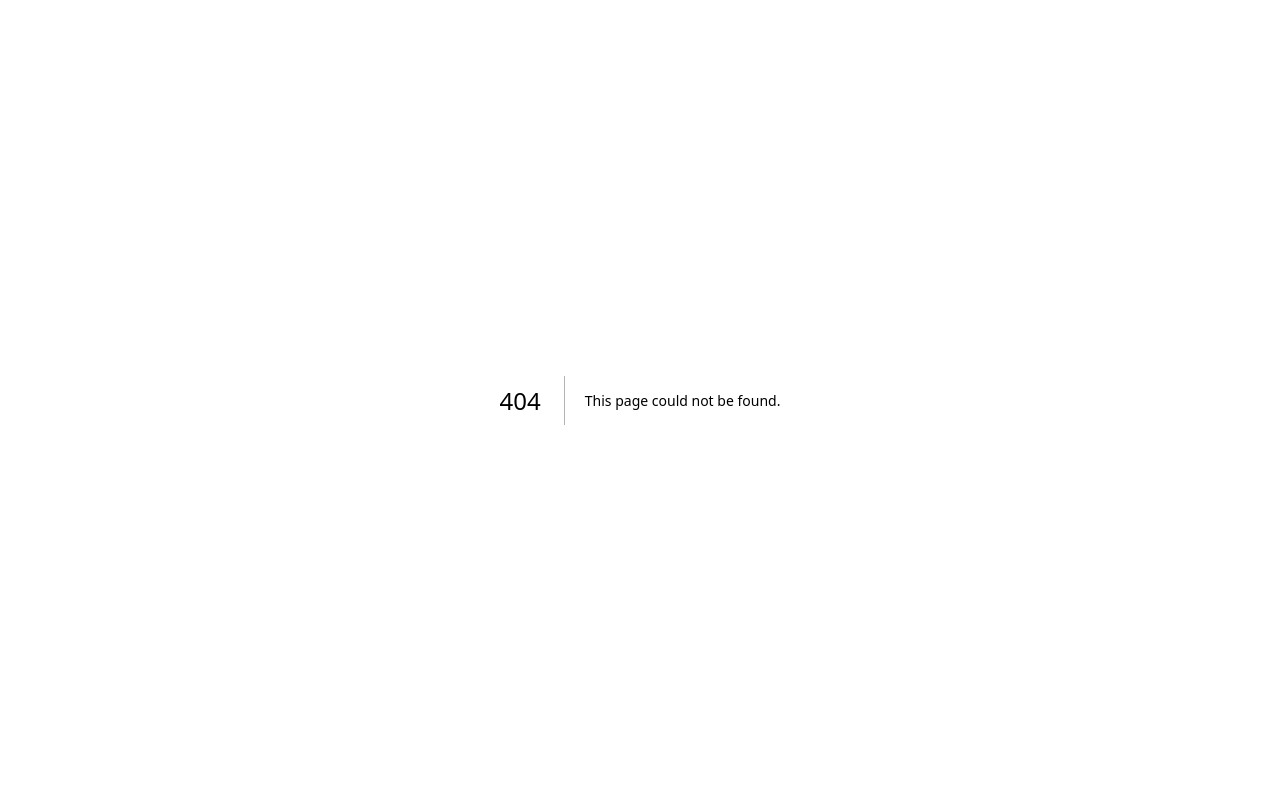
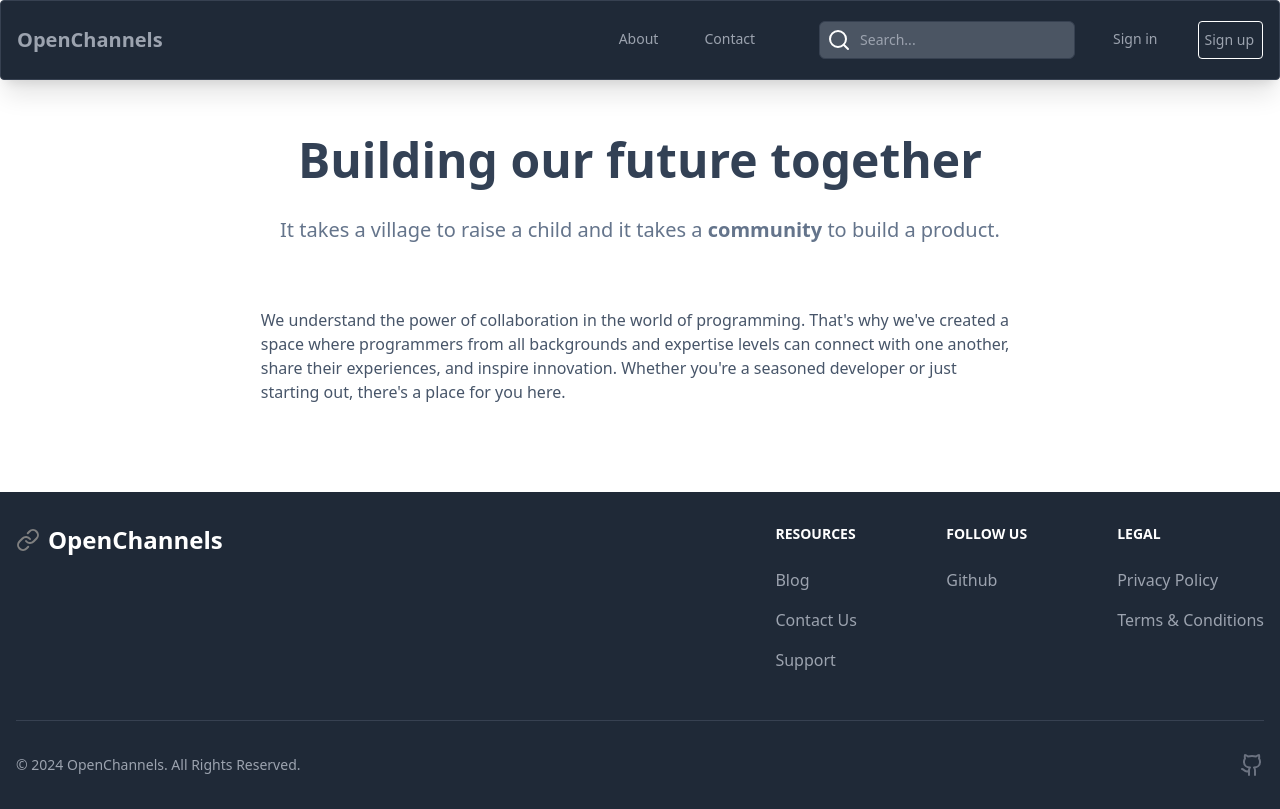
Before and after one commit to denver-edwards/OpenChannels, a Next.js app: page /about in a window 1280 px wide. Before the commit this address had no page. Built offline with nearby package versions, Linux system fonts and the light colour scheme.

Commit message:
pages added

```diff
--- a/auth.js
+++ b/auth.js
@@ -3,4 +3,7 @@ import GitHub from "next-auth/providers/github";
 
 export const { signIn, signOut, auth } = NextAuth({
   providers: [GitHub],
+  pages: {
+    signIn: "/login",
+  },
 });
--- /dev/null
+++ b/components/Footer.jsx
@@ -0,0 +1,101 @@
+import { Menu, Search } from "lucide-react";
+import { Github, Link as LinkIcon } from "lucide-react";
+import Link from "next/link";
+
+export default function Footer() {
+  const year = new Date().getFullYear();
+
+  return (
+    <footer className="bg-gray-800 mt-auto">
+      <div className="mx-auto w-full max-w-screen-xl p-4 py-6 lg:py-8">
+        <div className="md:flex md:justify-between">
+          <div className="mb-6 md:mb-0">
+            <Link href="/" className="flex items-center">
+              <LinkIcon color="gray" />
+              <span className="pl-2 self-center text-2xl font-semibold whitespace-nowrap text-white">
+                OpenChannels
+              </span>
+            </Link>
+          </div>
+
+          <div className="grid grid-cols-2 gap-8 sm:gap-6 sm:grid-cols-3">
+            <div>
+              <h2 className="mb-6 text-sm font-semibold uppercase text-white">
+                Resources
+              </h2>
+              <ul className="text-gray-400 font-medium">
+                <li className="mb-4">
+                  <Link href="/support" className="hover:underline">
+                    Blog
+                  </Link>
+                </li>
+                <li className="mb-4">
+                  <Link href="/support" className="hover:underline">
+                    Contact Us
+                  </Link>
+                </li>
+                <li className="mb-4">
+                  <Link href="/support" className="hover:underline">
+                    Support
+                  </Link>
+                </li>
+              </ul>
+            </div>
+
+            <div>
+              <h2 className="mb-6 text-sm font-semibold uppercase text-white">
+                Follow us
+              </h2>
+              <ul className="text-gray-400 font-medium">
+                <li className="mb-4">
+                  <a
+                    href="https://github.com/denver-edwards/OpenChannels"
+                    className="hover:underline"
+                  >
+                    Github
+                  </a>
+                </li>
+              </ul>
+            </div>
+
+            <div>
+              <h2 className="mb-6 text-sm font-semibold uppercase text-white">
+                Legal
+              </h2>
+              <ul className="text-gray-400 font-medium">
+                <li className="mb-4">
+                  <Link href="/policy" className="hover:underline">
+                    Privacy Policy
+                  </Link>
+                </li>
+                <li>
+                  <Link href="/terms" className="hover:underline">
+                    Terms &amp; Conditions
+                  </Link>
+                </li>
+              </ul>
+            </div>
+          </div>
+        </div>
+
+        <hr className="my-6 sm:mx-auto border-gray-700 lg:my-8" />
+        <div className="sm:flex sm:items-center sm:justify-between">
+          <span className="text-sm sm:text-center text-gray-400">
+            © {year}{" "}
+            <a href="/" className="hover:underline">
+              OpenChannels
+            </a>
+            . All Rights Reserved.
+          </span>
+
+          <div className="flex mt-4 sm:justify-center sm:mt-0">
+            <a href="#" className="text-gray-500 hover:text-white ms-5">
+              <Github />
+              <span className="sr-only">GitHub account</span>
+            </a>
+          </div>
+        </div>
+      </div>
+    </footer>
+  );
+}
--- a/components/Header.jsx
+++ b/components/Header.jsx
@@ -21,7 +21,7 @@ export default function Header() {
             onClick={() => setShowMenu(!showMenu)}
           >
             <span className="sr-only">Open main menu</span>
-            <Menu size={20} toggled={showMenu} toggle={setShowMenu} />
+            <Menu size={20} />
           </button>
         </div>
 
@@ -64,7 +64,7 @@ export default function Header() {
               Sign in
             </Link>
             <Link
-              href="/signup"
+              href="/login"
               className="block py-2 pr-2 pl-1.5 md:hover:bg-transparent rounded border rounded border-white text-gray-400 md:hover:text-white hover:bg-gray-700 hover:text-white"
             >
               Sign up
--- /dev/null
+++ b/pages/about.jsx
@@ -0,0 +1,40 @@
+import Header from "@/components/Header";
+import Footer from "@/components/Footer";
+import Head from "next/head";
+
+export default function About() {
+  return (
+    <div className="flex flex-col min-h-screen">
+      <Head>
+        <title>About OpenChannels</title>
+      </Head>
+      <Header />
+      <Body />
+      <Footer />
+    </div>
+  );
+}
+
+function Body() {
+  return (
+    <main className="py-14 px-2 flex justify-center">
+      <div className="w-3/5">
+        <h1 className="text-5xl font-bold text-center text-slate-700">
+          Building our future together
+        </h1>
+        <h3 className="text-xl py-8 text-center text-slate-500">
+          It takes a village to raise a child and it takes a <b>community</b> to
+          build a product.
+        </h3>
+
+        <p className="text-left py-8 text-slate-600">
+          We understand the power of collaboration in the world of programming.
+          That's why we've created a space where programmers from all
+          backgrounds and expertise levels can connect with one another, share
+          their experiences, and inspire innovation. Whether you're a seasoned
+          developer or just starting out, there's a place for you here.
+        </p>
+      </div>
+    </main>
+  );
+}
--- /dev/null
+++ b/pages/legal/policy.jsx
@@ -0,0 +1,3 @@
+export default function Policy() {
+  return <></>;
+}
--- /dev/null
+++ b/pages/legal/terms.jsx
@@ -0,0 +1,3 @@
+export default function Terms() {
+  return <></>;
+}
--- /dev/null
+++ b/pages/login.jsx
@@ -0,0 +1,5 @@
+import { signIn, auth, providerMap } from "@/auth";
+
+export default function Login() {
+  return <></>;
+}
```
Also changed, not shown: app/api/auth/[...nextauth]/route.ts (renamed from pages/api/auth/[...nextauth].jsx).
